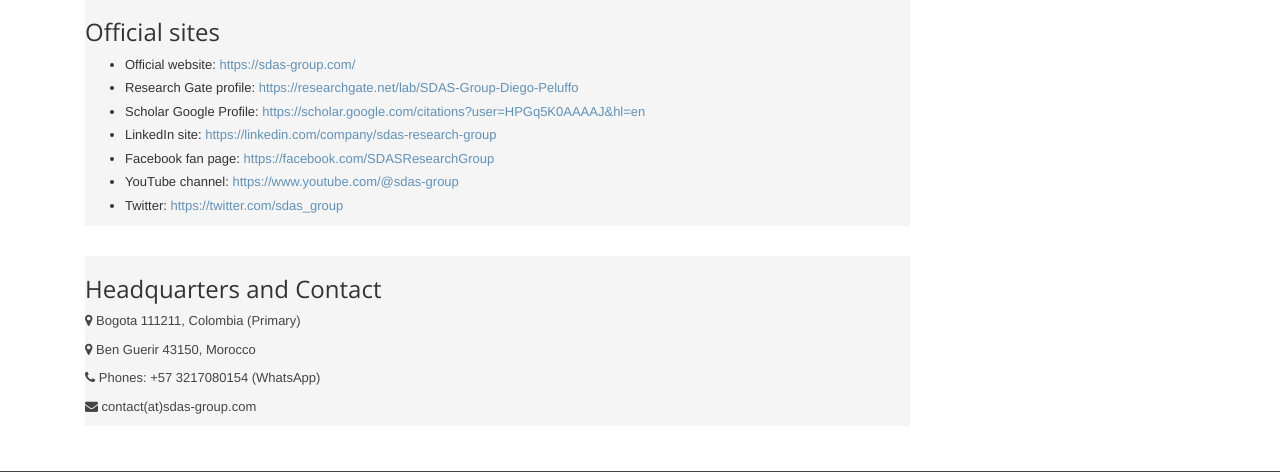
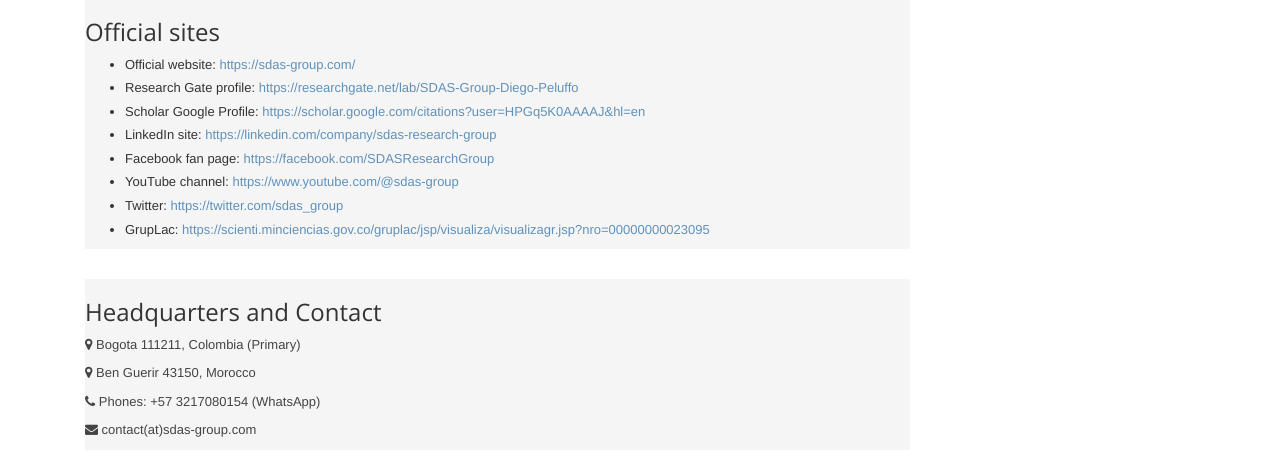
Before and after one commit to sdas-group/sdasgroup_app, a Django app: page /contact/ in a window 1280 px wide. Shown: the part 346-818 px from the top of the page. Run offline with Django 3.2, Linux system fonts and the light colour scheme; parts of the project's set-up code (start-up, migrations or seed data) failed here and were passed over; some libraries are stand-ins or nearby versions.

Commit message:
gruplac added to contact view

```diff
--- a/app/service/app/templates/contact.html
+++ b/app/service/app/templates/contact.html
@@ -30,6 +30,7 @@
                       <li>Facebook fan page:<a href="https://facebook.com/SDASResearchGroup"> https://facebook.com/SDASResearchGroup</a></li>
                       <li>YouTube channel:<a href="https://www.youtube.com/@sdas-group"> https://www.youtube.com/@sdas-group</a></li>
                       <li>Twitter:<a href="https://twitter.com/sdas_group"> https://twitter.com/sdas_group</a></li>
+                      <li>GrupLac:<a href="https://scienti.minciencias.gov.co/gruplac/jsp/visualiza/visualizagr.jsp?nro=00000000023095" target="_blank"> https://scienti.minciencias.gov.co/gruplac/jsp/visualiza/visualizagr.jsp?nro=00000000023095</a></li>
                     </ul>
                 </section>
 
```
